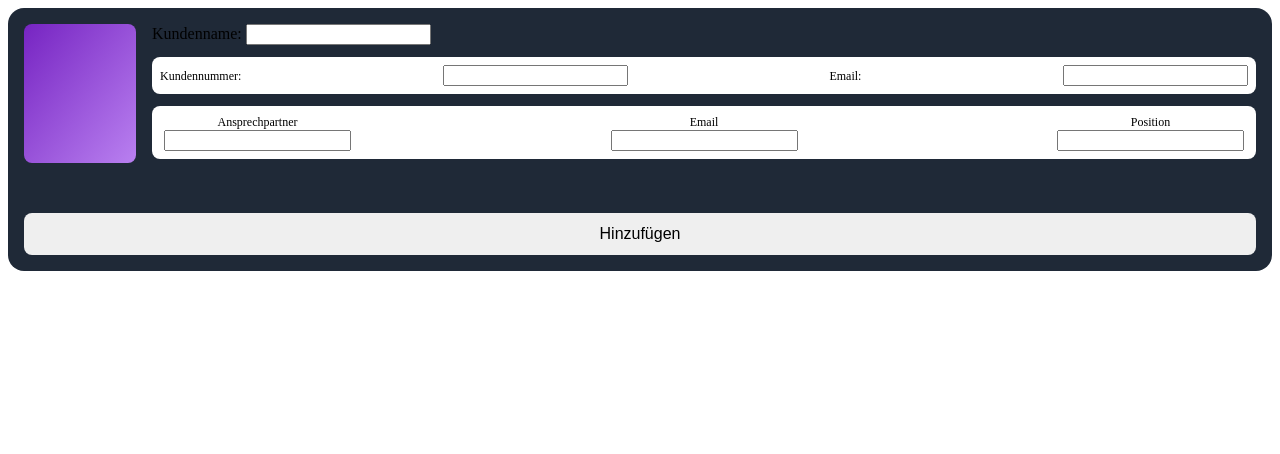
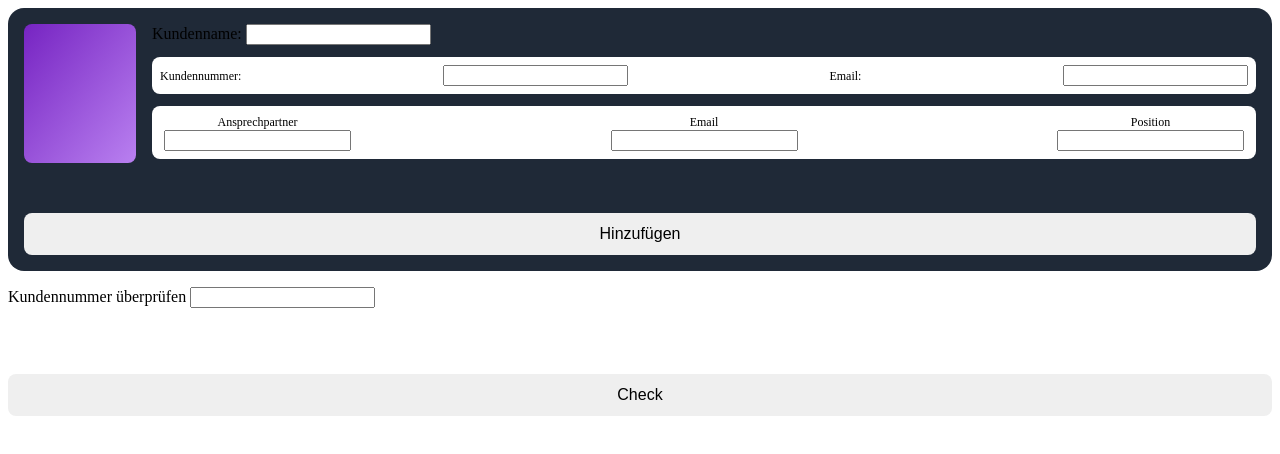
Before and after one commit to cuneytab/etur120224, a plain HTML site: page src/website/customer-overview/index.html in a window 1280 px wide. Drawn offline with Linux system fonts and the light colour scheme.

Commit message:
verify id (not ready)

```diff
--- a/src/services/customers.js
+++ b/src/services/customers.js
@@ -92,3 +92,9 @@ export function readCustomer(newCustomerID) {
     return customers[index];
   }
 }
+
+export function verifyCustomerIDFormat(newCustomerID) {
+  const result = checkCustomerIdFormat(newCustomerID);
+  console.log(result);
+  return result;
+}
--- a/src/services/package.json
+++ b/src/services/package.json
@@ -10,7 +10,5 @@
   "license": "ISC",
   "type": "module",
   "dependencies": {
-    "@fastify/cors": "^9.0.1",
-    "fastify": "^4.26.1"
   }
 }
--- a/src/website/customer-overview/index.html
+++ b/src/website/customer-overview/index.html
@@ -8,7 +8,7 @@
     <link rel="stylesheet" href="./style.css">
 </head>
 <body>
-    <div class="card">
+      <div class="card">
         <div class="infos">
           <div class="image"></div>
           <div class="info">
@@ -38,6 +38,15 @@
         <button class="request" type="button" onclick="createCustomer()">Hinzufügen</button>
       </div>
 
+      <div>
+        <p>
+          Kundennummer überprüfen
+          <input type="text" id="verifyCustomerIDFormat" />
+        </p>
+        <p id="result"></p>
+        <button class="request" type="button" onclick="verifyCustomerIDFormat()">Check</button>
+      </div>
+
       <script src="main.js"></script>
 </body>
 </html>
--- a/src/website/customer-overview/main.js
+++ b/src/website/customer-overview/main.js
@@ -1,6 +1,4 @@
 function createCustomer() {
-    console.log('createCustomer works');
-
     let newCustomer = {
         customerID: document.getElementById('customerIDInput').value,
         customerName: document.getElementById('customerNameInput').value,
@@ -11,8 +9,6 @@ function createCustomer() {
         },
         customerEmail: document.getElementById('customerEmailInput').value,
     };
-
-    console.log(newCustomer);
 
     // Target URL for the POST request
     const url = 'http://127.0.0.1:3000/createCustomerById';
@@ -38,3 +34,31 @@ function createCustomer() {
             // You can handle the error message here in case of failure
         });
 }
+
+function verifyCustomerIDFormat() {
+    let customerId = document.getElementById('verifyCustomerIDFormat').value;
+
+    const url = 'http://127.0.0.1:3000//verifyCustomerId/' + customerId;
+
+    const options = {
+        method: 'GET'
+    }
+
+    fetch(url, options)
+        .then(response => {
+            if (!response.ok) {
+                throw new Error('Network response was not ok');
+            }
+        })
+        .catch(error => {
+            console.error('There was a problem with your fetch operation:', error);
+            // You can handle the error message here in case of failure
+        });
+
+    console.log(result);
+    if (result == true) {
+        document.getElementById("result").innerText = "Geeignet!"
+    } else {
+        document.getElementById("result").innerText = "Nicht geeignet!"
+    }
+}
```
Also changed, not shown: src/webserver/index.js (+9 -1 lines).
